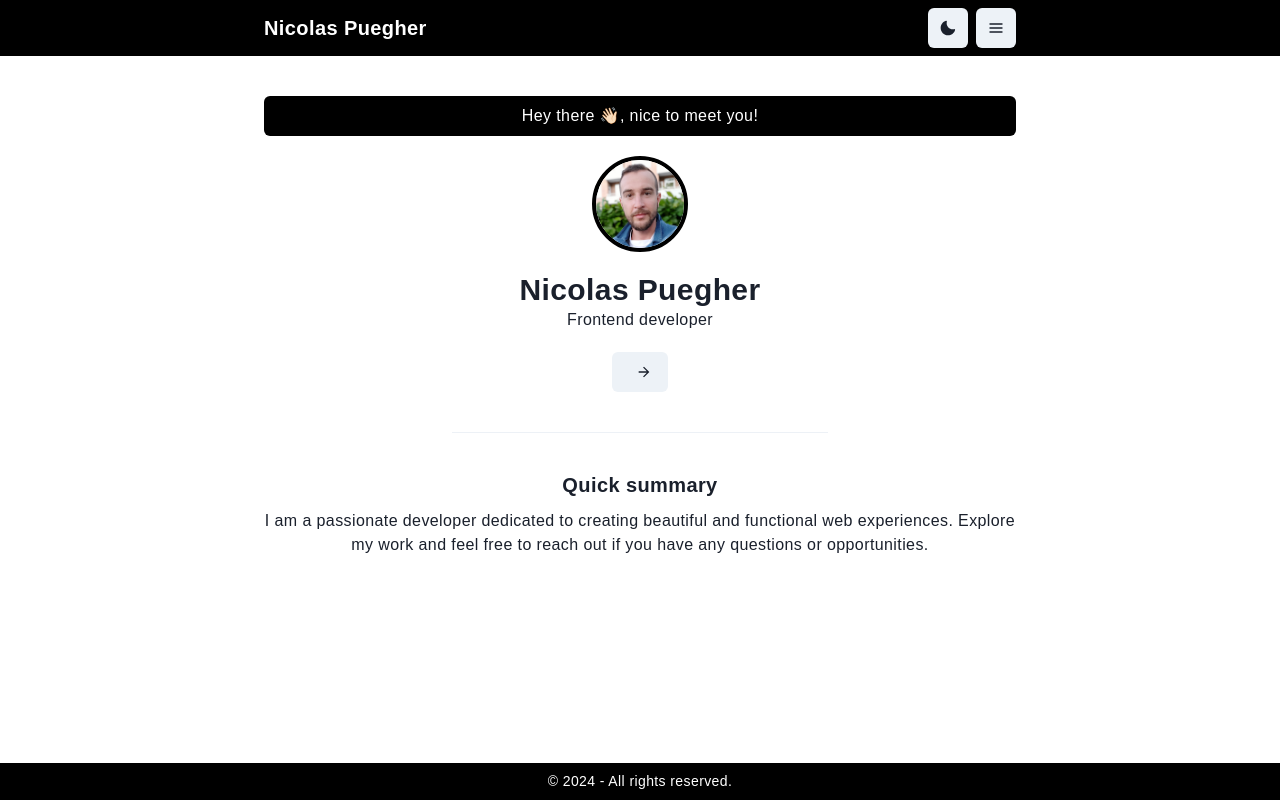
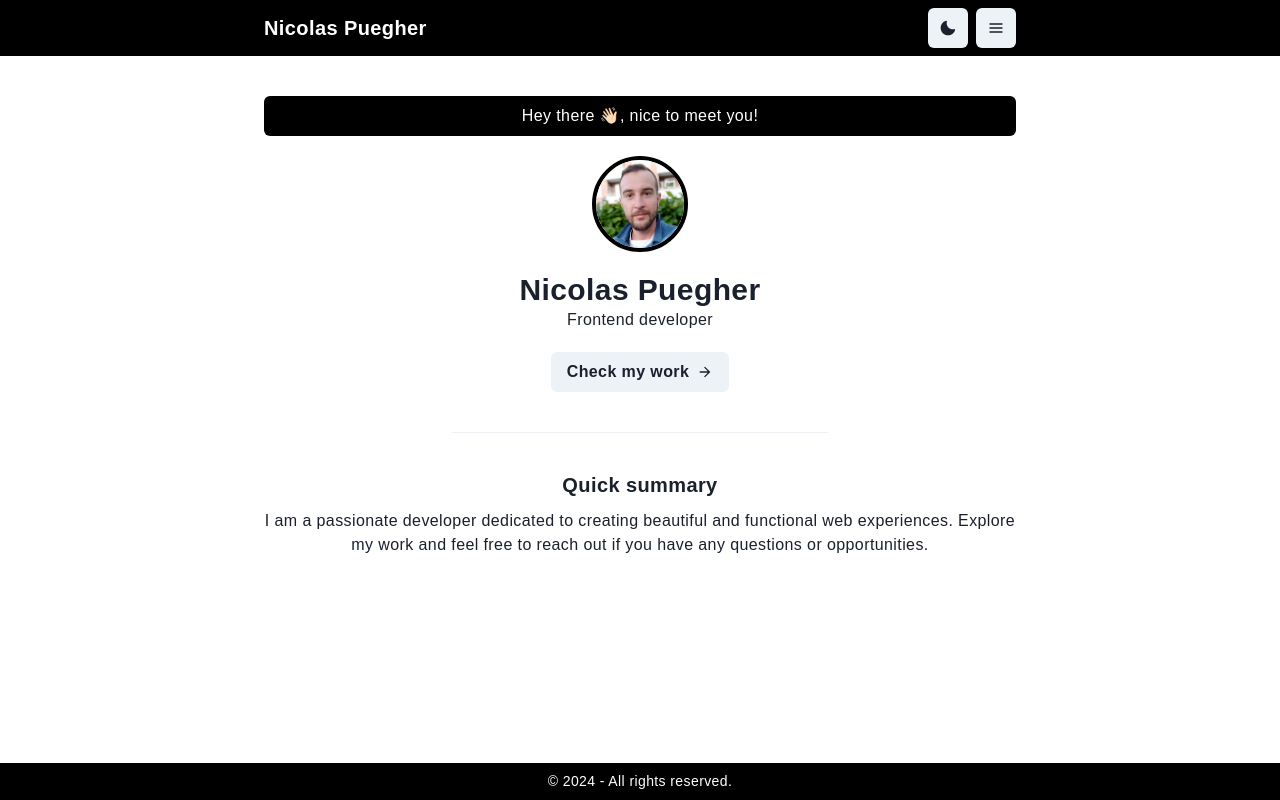
Before and after one commit to nicoPuegher/portfolio, a React (Vite) app: page / in a window 1280 px wide. Built offline with nearby package versions, Linux system fonts and the light colour scheme.

Commit message:
Pass a text prop to the button-call component in greetings component

```diff
--- a/src/components/greetings.jsx
+++ b/src/components/greetings.jsx
@@ -14,7 +14,10 @@ export default function Greetings() {
 		<CustomBox>
 			<Profile />
 			<Myself />
-			<ButtonCall goToPage={() => context.handleChangePage('works')} />
+			<ButtonCall
+				text="Check my work"
+				goToPage={() => context.handleChangePage('works')}
+			/>
 		</CustomBox>
 	);
 }
```
